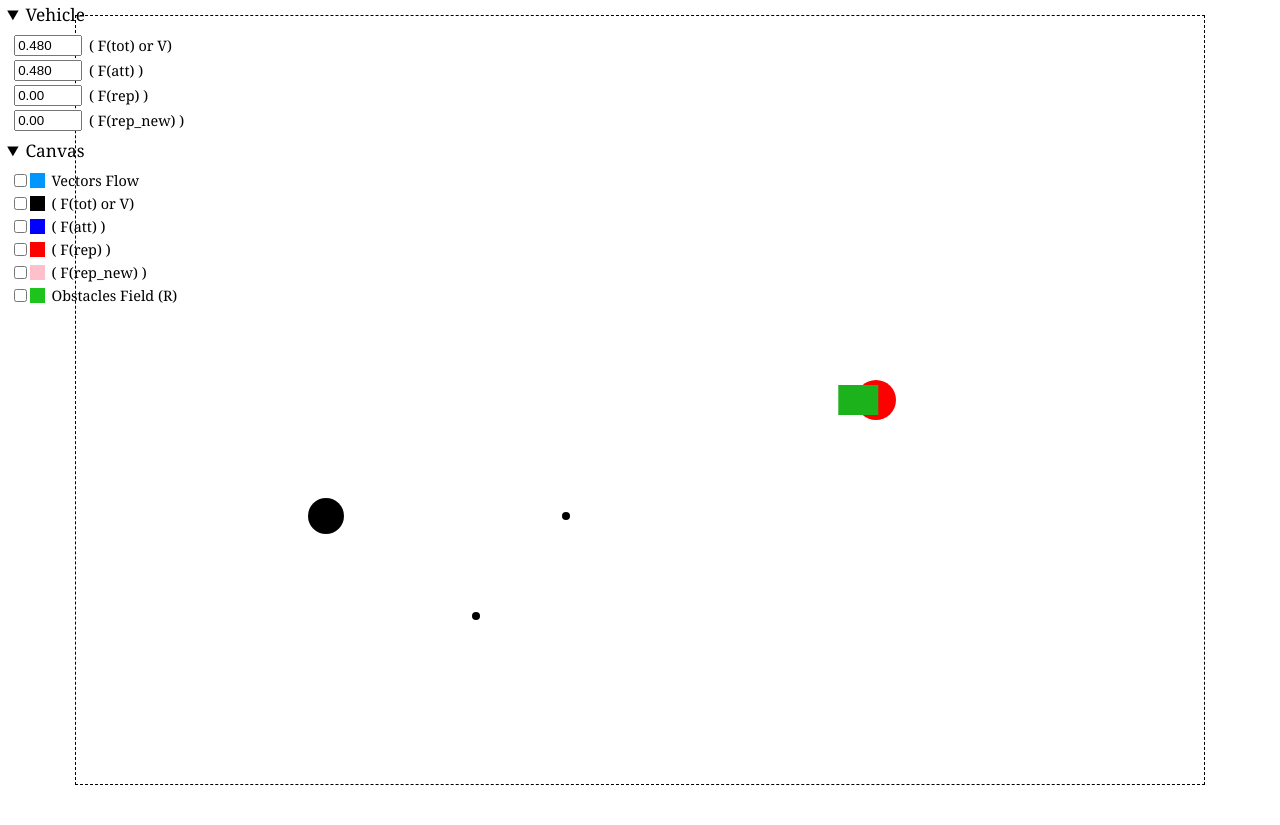
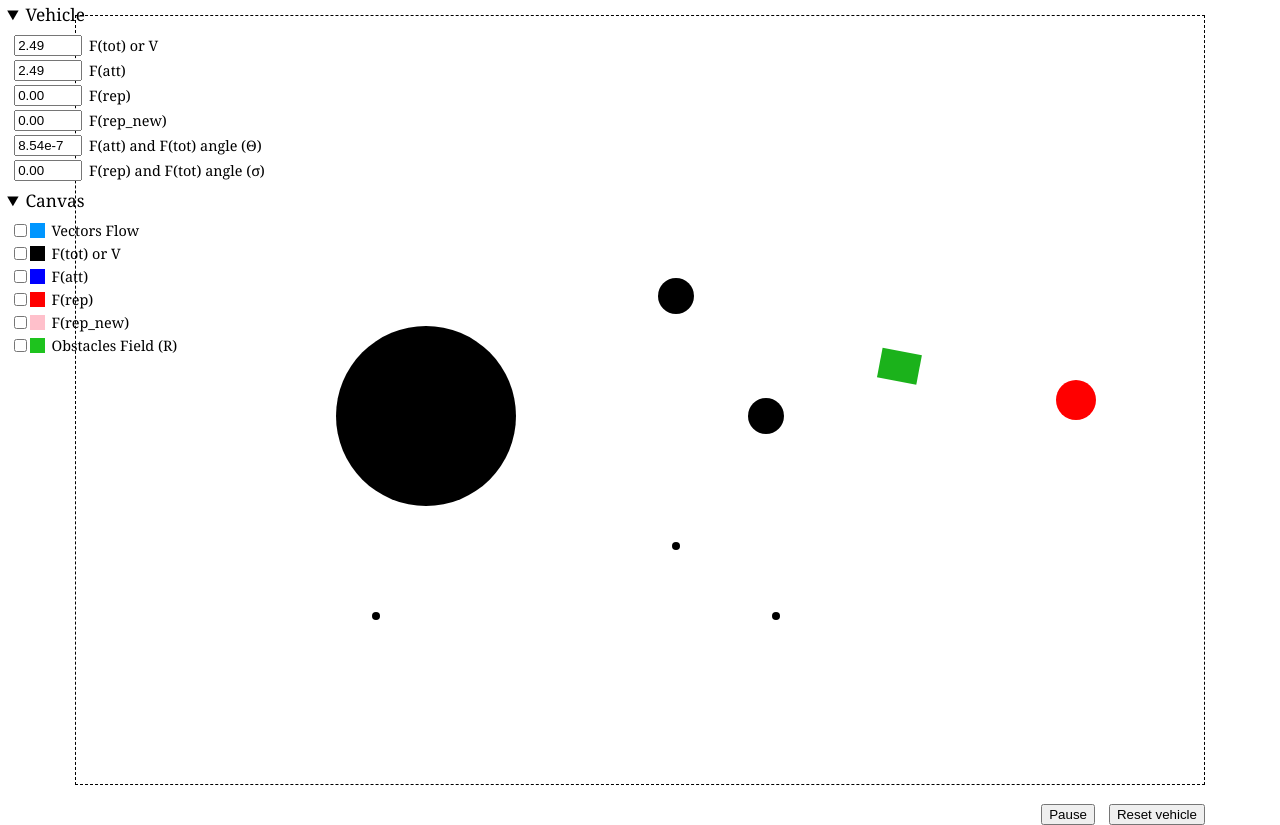
Before and after one commit to RaLLy08/potential-field-avoiding-obstacles, a plain HTML site: page index.html in a window 1280 px wide. Before the commit the page ends 800 px from the top, so only its background shows below. Drawn offline with Linux system fonts and the light colour scheme.

Commit message:
actions'

```diff
--- a/Entity.js
+++ b/Entity.js
@@ -91,8 +91,6 @@ class Obstacle extends Vector {
         }
 
         const forceAtPoint = this.#repulsiveForce(distance)
-
-
         // normalize by force
         return difference.normalize().scaleBy(forceAtPoint);
         /** the same as:
--- a/Utils.js
+++ b/Utils.js
@@ -3,6 +3,8 @@
  */
 class Utils {
     static toDegree(rads) {
+        if (Number.isNaN(rads)) return 0;
+
         return (rads / Math.PI) * 180;
     }
 }
--- a/index.html
+++ b/index.html
@@ -5,7 +5,7 @@
     <meta http-equiv="X-UA-Compatible" content="IE=edge">
     <meta name="viewport" content="width=device-width, initial-scale=1.0">
     <title>PF Avoiding obstacles</title>
-    <script src="./view/DisplayParams.js" defer></script>
+    <script src="./view/Components.js" defer></script>
     <script src="./index.js" defer ></script>
     <script src="./consts.js"></script>
     <script src="./Vector.js"></script>
@@ -50,6 +50,10 @@
         label {
             cursor: pointer;
         }
+        span[title] {
+            cursor: default;
+            margin-left: 0.2em;
+        }
         label[title] {
             margin-left: 0.2em;
         }
@@ -64,7 +68,7 @@
         input[type="checkbox"] {
             cursor: pointer;
         }
-        canvas {
+        .canvasWrapper {
             transform: translate(-50%, -50%);
             position: absolute;
             top: 50%;
@@ -73,6 +77,18 @@
         }
         canvas {
             border: dashed 1px;
+        }
+        .resetVehicle {
+            cursor: pointer;
+            position: absolute;
+            bottom: -40px;
+            right: 0;
+        }
+        .pauseResume {
+            cursor: pointer;
+            position: absolute;
+            bottom: -40px;
+            right: 110px;
         }
 
     </style>
@@ -90,7 +106,7 @@
                             <input id="total-force" class="display-input" readonly>
                         </td>
                         <td>
-                            <label title="Total Force/Speed"> ( F(tot) or V)</label>
+                            <span title="Total Force/Speed"> F(tot) or V</span>
                         </td>
                     </tr>
                     <tr class="displayParams__row">
@@ -100,7 +116,7 @@
                             <input id="attractive-force" class="display-input" readonly>
                         </td>
                         <td>
-                            <label title="Attractive Force"> ( F(att) ) </label>
+                            <span title="Attractive Force"> F(att) </span>
                         </td>
                     </tr>
                     <tr class="displayParams__row">
@@ -110,7 +126,7 @@
                             <input id="repulsive-force" class="display-input" readonly>
                         </td>
                         <td>
-                            <label title="Repulsive Force"> ( F(rep) ) </label>
+                            <span title="Repulsive Force"> F(rep) </span>
                         </td>
                     </tr>
                     <tr class="displayParams__row">
@@ -120,7 +136,27 @@
                             <input id="repulsive-force-new" class="display-input" readonly>
                         </td>
                         <td>
-                            <label title="Repulsive New Force"> ( F(rep_new) ) </label>
+                            <span title="Repulsive New Force"> F(rep_new) </span>
+                        </td>
+                    </tr>
+                    <tr class="displayParams__row">
+                        <td>
+                        </td>
+                        <td>
+                            <input id="theta" class="display-input" readonly>
+                        </td>
+                        <td>
+                            <span title="Angle between Total and Repulsive Force">F(att) and F(tot) angle (&Theta;) </span>
+                        </td>
+                    </tr>
+                    <tr class="displayParams__row">
+                        <td>
+                        </td>
+                        <td>
+                            <input id="sigma" class="display-input" readonly>
+                        </td>
+                        <td>
+                            <span title="Angle between Total and Attractive Force"> F(rep) and F(tot) angle (&sigma;) </span>
                         </td>
                     </tr>
                 </table>
@@ -147,7 +183,7 @@
                             </div>
                         </td>
                         <td>
-                            <label for="total-force-field-checkbox" title="Total Force/Speed"> ( F(tot) or V)</label>
+                            <label for="total-force-field-checkbox" title="Total Force/Speed"> F(tot) or V </label>
                         </td>
                     </tr>
                     <tr>
@@ -158,7 +194,7 @@
                             </div>
                         </td>
                         <td>
-                            <label for="attractive-force-field-checkbox" title="Attractive Force"> ( F(att) ) </label>
+                            <label for="attractive-force-field-checkbox" title="Attractive Force"> F(att) </label>
                         </td>
                     </tr>
                     <tr>
@@ -169,7 +205,7 @@
                             </div>
                         </td>
                         <td>
-                            <label for="repulsive-force-field-checkbox" title="Repulsive Force"> ( F(rep) ) </label>
+                            <label for="repulsive-force-field-checkbox" title="Repulsive Force"> F(rep) </label>
                         </td>
                     </tr>
                     <tr>
@@ -181,7 +217,7 @@
 
                         </td>
                         <td>
-                            <label for="repulsive-force-new-field-checkbox" title="Repulsive New Force"> ( F(rep_new) ) </label>
+                            <label for="repulsive-force-new-field-checkbox" title="Repulsive New Force"> F(rep_new) </label>
                         </td>
                     </tr>
                     <tr>
@@ -199,7 +235,11 @@
                 </table>
             </details>
         </div>
-        <canvas id="canvas" ></canvas>
+        <div class="canvasWrapper">
+            <canvas id="canvas" ></canvas>
+            <button id="reset-vehicle" class="resetVehicle">Reset vehicle</button>
+            <button id="pause-resume" class="pauseResume">Pause</button>
+        </div>
     </div>
 </body>
 </html>
--- a/index.js
+++ b/index.js
@@ -4,11 +4,12 @@ const obstacles = [];
 const canvas = new Canvas();
 
 obstacles.push(
-    // new Obstacle(450, 400, 300, 12, 1/20000, 160),
-    new Obstacle(250, 500, 100, 1.2, 0.00015, 18),
-    new Obstacle(400, 600, 40, 2, 0.00125),
-    new Obstacle(490, 500, 40, 2, 0.00125)
-
+    new Obstacle(350, 400, 190, 7, 1/9000, 90),
+    new Obstacle(600, 280, 100, 1.2, 0.00015, 18),
+    new Obstacle(690, 400, 100, 1.2, 0.00015, 18),
+    new Obstacle(300, 600, 40, 2, 0.00125),
+    new Obstacle(700, 600, 40, 2, 0.00125),
+    new Obstacle(600, 530, 40, 2, 0.00125),
 
     // new Obstacle(370, 200, 40, 2, 0.00125),
     // new Obstacle(400, 280, 40, 2, 0.00125),
@@ -17,8 +18,10 @@ obstacles.push(
     // new Obstacle(370, 520, 40, 2, 0.00125),
 );
 
-const target = new Target(800, Canvas.HEIGHT/2, 2.5, 0.00015);
+const target = new Target(1000, Canvas.HEIGHT/2, 2.5, 0.00015);
 const vehicle = new Vehicle(100, Canvas.HEIGHT/2, 20)
+
+let pause = false;
 
 const frame = () => {
     canvas.clear()
@@ -51,20 +54,23 @@ const frame = () => {
 
     totalForceVector = totalForceVector.sum(repulsiveNewForceVector)
 
+    // normilize to attractive speed
+    const toAttractiveSpeedVector = totalForceVector.normalize().scaleBy(attractiveForceVector.mag());
+
+    if (!pause) {
+        vehicle.move(totalForceVector.x, totalForceVector.y);
+    };
+
+
     vehicleDisplay.totalForce = totalForceVector.mag();
     vehicleDisplay.attractiveForce = attractiveForceVector.mag();
     vehicleDisplay.repulsiveForce = repulsiveForceVector.mag();
     vehicleDisplay.repulsiveNewForce = repulsiveNewForceVector.mag();
 
-    // angle between Total force and Attractive force (tetha)
-    // console.log(Utils.toDegree(attractiveForceVector.angle(totalForceVector)), 'Attractive');
+    // angle between Total force and Attractive force (theta)
+    vehicleDisplay.theta = Utils.toDegree(attractiveForceVector.angle(totalForceVector));
     // angle between Total force and Repulsive force (sigma)
-    // console.log(Utils.toDegree(repulsiveForceVector.angle(totalForceVector)), 'Repulsive');
-
-    // normilize to attractive speed
-    // const toAttractiveSpeedVector = totalForceVector.normalize().scaleBy(attractiveForceVector.mag());
-
-    vehicle.move(totalForceVector.x, totalForceVector.y);
+    vehicleDisplay.sigma = Utils.toDegree(repulsiveForceVector.angle(totalForceVector));
 
 
     if (canvasDisplay.repulsiveNewForce) {
@@ -89,11 +95,8 @@ const frame = () => {
     }
 
     // **TODO**
-    // change canvas to vectors drawing
     // change for of obstacles to common sum
-    // deepht field vectors
     // reset vehicle
-    // scale to consts
     // add remove forces
     // edit obstacles
     window.requestAnimationFrame(frame)
@@ -101,8 +104,25 @@ const frame = () => {
 
 frame();
 
+canvasActions.onResetVehicle = () => {
+    vehicle.x = 100;
+    vehicle.y = Canvas.HEIGHT/2;
+}
+
+canvasActions.onResume = () => {
+    pause = false;
+    frame();
+}
+canvasActions.onPause = () => {
+    pause = true;
+}
+
 // skip it, only for testing
 let pressed = false;
+
+canvas.element.onmousedown = (e) => {
+    pressed = true;
+}
 
 canvas.element.onmousemove = (e) => {
     if (!pressed) return;
@@ -110,25 +130,6 @@ canvas.element.onmousemove = (e) => {
     target.y = e.offsetY;
 }
 
-canvas.element.onmousedown = (e) => {
-    pressed = true;
-    const mouseAsVehicle = new Vehicle(e.offsetX, e.offsetY, 1, 0, 0);
-
-    for (const obstacle of obstacles) {
-        const { x: vxR, y: vyR } = obstacle.getFieldRepulsion(mouseAsVehicle);
-
-        if (!Math.hypot(vxR, vyR)) return
-
-        console.log( Math.hypot(vxR, vyR).toPrecision(4), Math.hypot(obstacle.x - mouseAsVehicle.x, obstacle.y - mouseAsVehicle.y));
-    }
-}
-
 canvas.element.onmouseup = (e) => {
     pressed = false;
 }
-
-window.onkeydown = (e) => {
-    if (e.code === 'KeyS') {
-        alert()
-    }
-}
--- a/view/DisplayParams.js
+++ b/view/Components.js
@@ -10,19 +10,22 @@ const vehicleDisplay = (function() {
         static REPULSIVE_FORCE_NEW_COLOR_ID = 'repulsive-force-new-color';
         static VECTORS_FLOW_COLOR_ID = 'vectors-flow-color';
         static OBSTACLES_FIELD_RADIUS_COLOR_ID = 'obstacles-field-radius-color';
+        static THETA = 'theta';
+        static SIGMA = 'sigma';
 
         #totalForceInput;
         #attractiveForceInput;
         #repulsiveForceInput;
         #repulsiveNewForceInput;
+        #sigmaInput;
+        #thetaInput;
         constructor() {
             this.#totalForceInput = document.getElementById(VehicleDisplay.TOTAL_FORCE_ID);
-
             this.#attractiveForceInput = document.getElementById(VehicleDisplay.ATTRACTIVE_FORCE_ID);
-
             this.#repulsiveForceInput = document.getElementById(VehicleDisplay.REPULSIVE_FORCE_ID);
-
             this.#repulsiveNewForceInput = document.getElementById(VehicleDisplay.REPULSIVE_FORCE_NEW_ID);
+            this.#sigmaInput = document.getElementById(VehicleDisplay.SIGMA);
+            this.#thetaInput = document.getElementById(VehicleDisplay.THETA);
 
             this.#setColors();
         }
@@ -49,6 +52,18 @@ const vehicleDisplay = (function() {
          */
         set repulsiveNewForce(value) {
             this.#repulsiveNewForceInput.value = value.toPrecision(3);
+        }
+        /**
+         * @param {number} value
+         */
+        set theta(value) {
+            this.#thetaInput.value = value.toPrecision(3);
+        }
+        /**
+         * @param {number} value
+         */
+        set sigma(value) {
+            this.#sigmaInput.value = value.toPrecision(3);
         }
 
         #setColors() {
@@ -94,3 +109,32 @@ const canvasDisplay = (function() {
 
     return new CanvasDisplay()
 })()
+
+const canvasActions = (function() {
+    class CanvasActions {
+        static RESET_VEHICLE_BUTTON_ID = 'reset-vehicle';
+        static PAUSE_RESUME_BUTTON_ID = 'pause-resume';
+        onResetVehicle = () => {};
+        onResume = () => {}
+        onPause = () => {}
+
+        constructor() {
+            this.#onButtonClick(document.getElementById(CanvasActions.RESET_VEHICLE_BUTTON_ID), () => this.onResetVehicle());
+            this.#onButtonClick(document.getElementById(CanvasActions.PAUSE_RESUME_BUTTON_ID), (target) => {
+                if (target.innerText === 'Pause') {
+                    this.onPause();
+                    target.innerText = 'Resume';
+                    return
+                }
+                target.innerText = 'Pause';
+                this.onResume();
+            })
+        }
+
+        #onButtonClick = (el, listener) => {
+            el.onclick = (e) => void listener(e.target);
+        }
+    }
+
+    return new CanvasActions()
+})()
```
